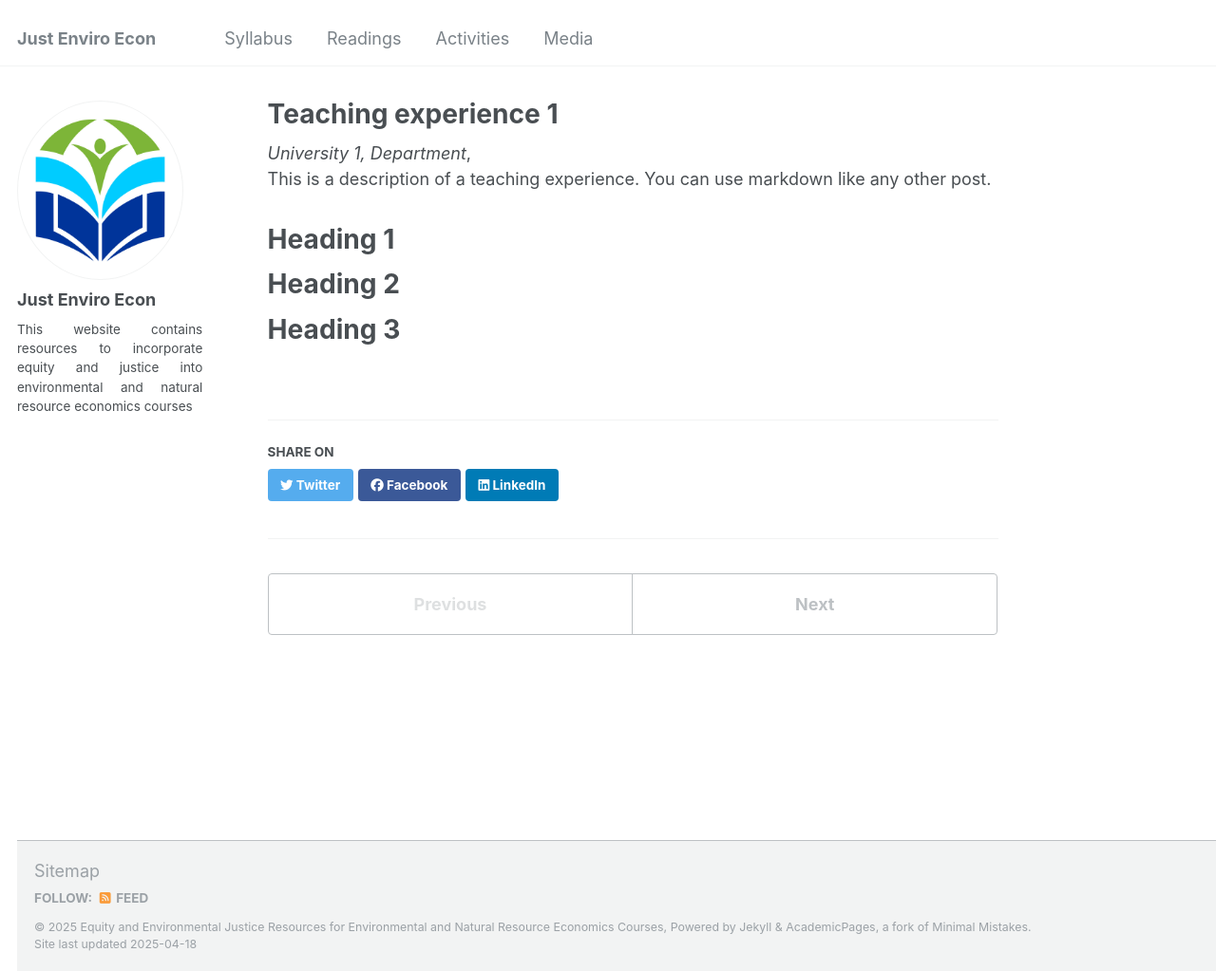
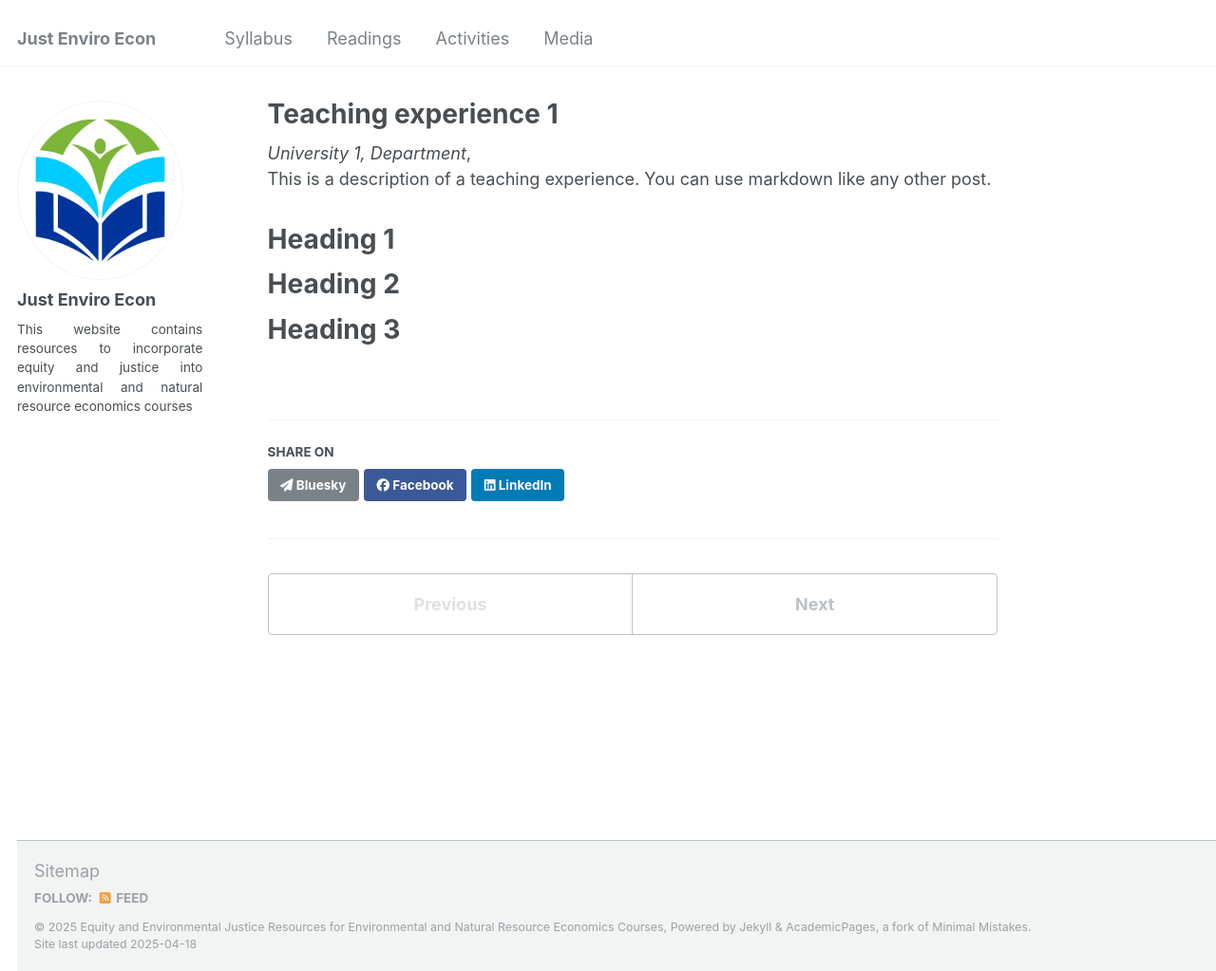
Before and after one commit to just-enviro-econ/just-enviro-econ.github.io, a Jekyll site: the page built from _teaching/2014-spring-teaching-1.md, in a window 1280 px wide and 1023 px high. Shown: the whole window at 95% size. Built offline with Jekyll 4.4.1, drawn with Linux system fonts in a browser that asks for light colours.

Commit message:
Update social-share.html

```diff
--- a/_includes/social-share.html
+++ b/_includes/social-share.html
@@ -5,7 +5,11 @@
     <h4 class="page__share-title">{{ site.data.ui-text[site.locale].share_on_label | default: "Share on" }}</h4>
   {% endif %}
 
-  <a href="https://twitter.com/intent/tweet?text={{ base_path }}{{ page.url }}" class="btn btn--twitter" title="{{ site.data.ui-text[site.locale].share_on_label | default: 'Share on' }} Twitter"><i class="fab fa-twitter" aria-hidden="true"></i><span> Twitter</span></a>
+  <!-- <a href="https://twitter.com/intent/tweet?text={{ base_path }}{{ page.url }}" class="btn btn--twitter" title="{{ site.data.ui-text[site.locale].share_on_label | default: 'Share on' }} Twitter"><i class="fab fa-twitter" aria-hidden="true"></i><span> Twitter</span></a>-->
+
+  <a href="https://bsky.app/compose?text={{ base_path }}{{ page.url }}" class="btn btn--bluesky" title="{{ site.data.ui-text[site.locale].share_on_label | default: 'Share on' }} Bluesky">
+    <i class="fas fa-paper-plane" aria-hidden="true"></i><span> Bluesky</span>
+  </a>
 
   <a href="https://www.facebook.com/sharer/sharer.php?u={{ base_path }}{{ page.url }}" class="btn btn--facebook" title="{{ site.data.ui-text[site.locale].share_on_label | default: 'Share on' }} Facebook"><i class="fab fa-facebook" aria-hidden="true"></i><span> Facebook</span></a>
 
```
